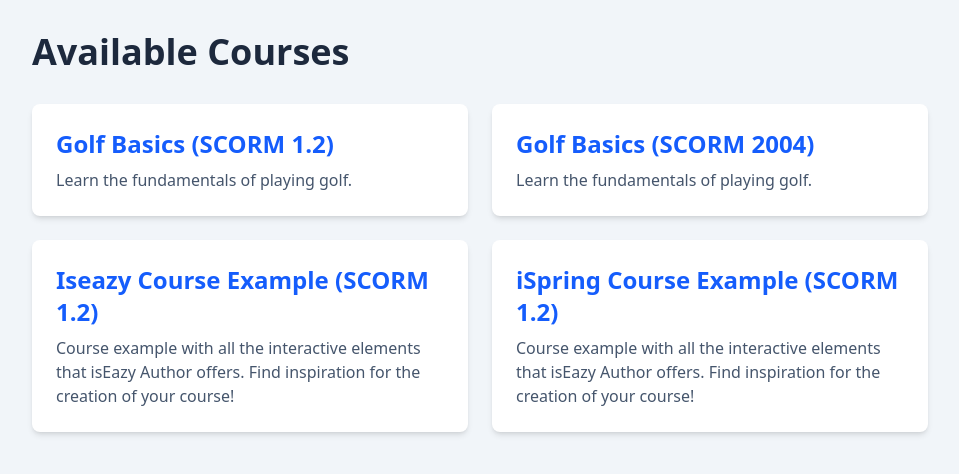
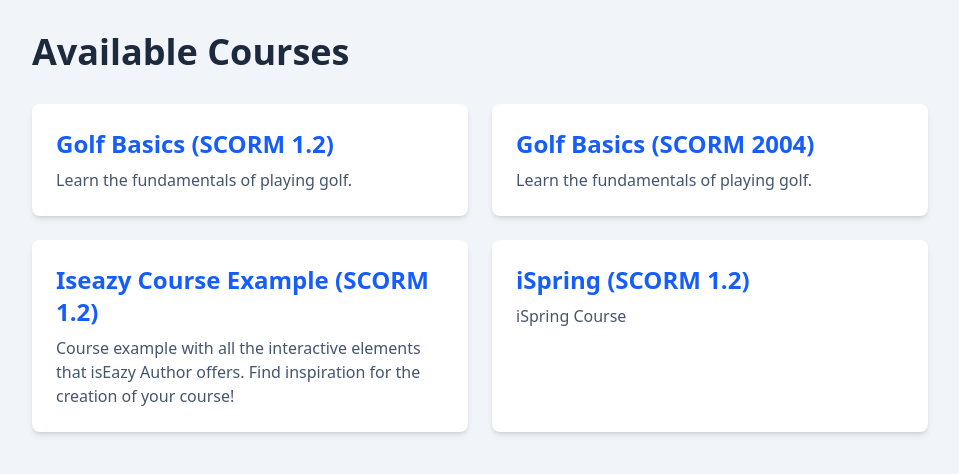
Before and after one commit to diardomarendikrista/scorm-prototype, a React (Vite) app in the folder scorm-fe/: page / in a window 1280 px wide. Shown: the top 474 px of the page, without its empty margins (160-1119 px from the left). Built offline with nearby package versions, Linux system fonts and the light colour scheme.

Commit message:
feat/new course

```diff
--- a/scorm-fe/src/hardCodeData.js
+++ b/scorm-fe/src/hardCodeData.js
@@ -25,9 +25,9 @@
   },
   {
     id: "iSpring",
-    title: "iSpring Course Example (SCORM 1.2)",
+    title: "iSpring (SCORM 1.2)",
     description:
-      "Course example with all the interactive elements that isEazy Author offers. Find inspiration for the creation of your course!",
+      "iSpring Course",
     scormUrl: `${SCORM_CONTENT_BASE_URL}/iSpring/res/index.html`,
     manifestUrl: `${SCORM_CONTENT_BASE_URL}/iSpring/imsmanifest.xml`,
   },
```
